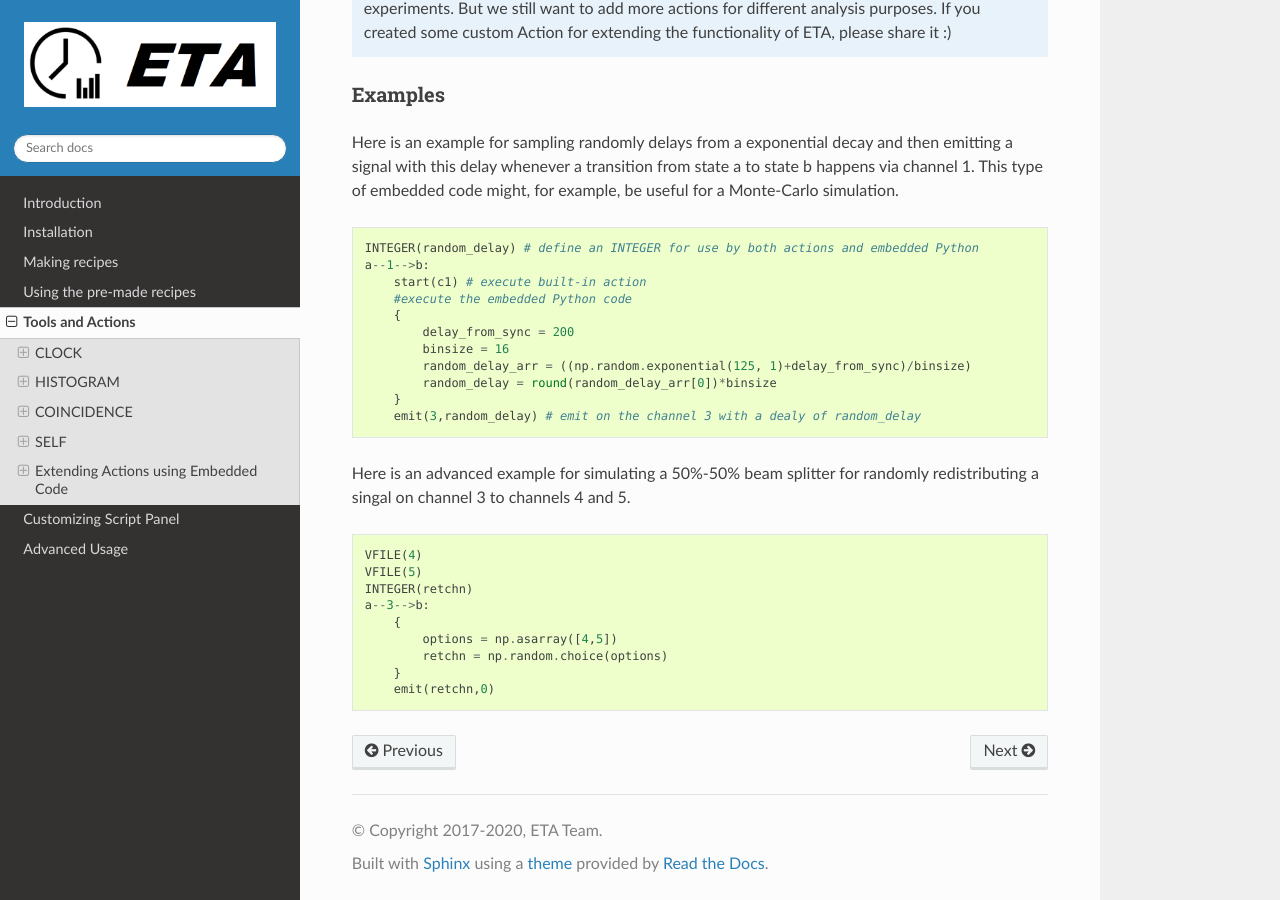
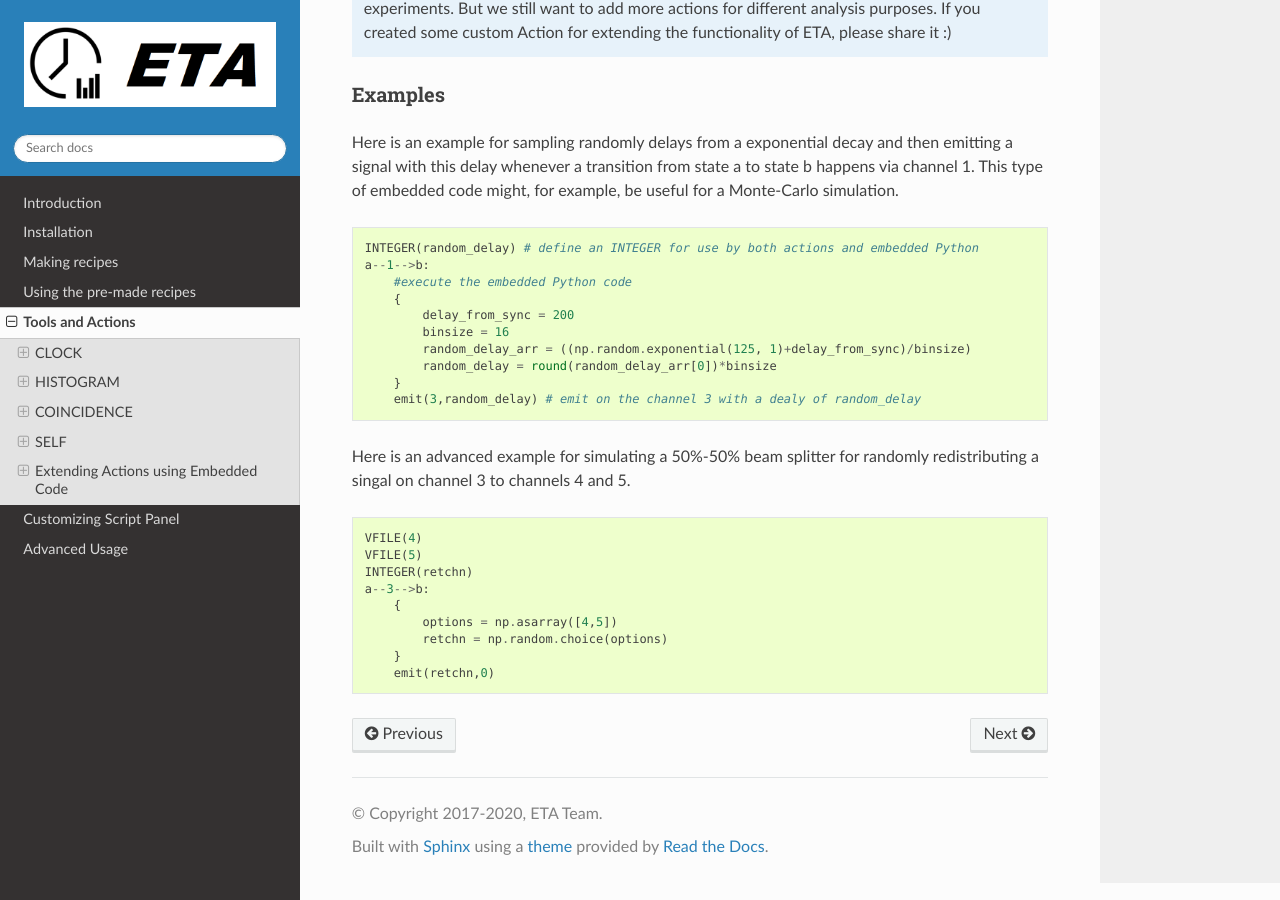
Before and after one commit to timetag/timetag.github.io, a Sphinx documentation site: the page built from docs/actions.rst, in a window 1280 px wide and 900 px high, scrolled down 6010 px. Built offline with Sphinx 7.4.7 and the Read the Docs theme 2.0.0, drawn with Linux system fonts in a browser that asks for light colours.

Commit message:
Update actions.rst

```diff
--- a/docs/actions.rst
+++ b/docs/actions.rst
@@ -228,7 +228,6 @@ Here is an example for sampling randomly delays from a exponential decay and the
 
         INTEGER(random_delay) # define an INTEGER for use by both actions and embedded Python
         a--1-->b:
-            start(c1) # execute built-in action
             #execute the embedded Python code
             {
                 delay_from_sync = 200
```
